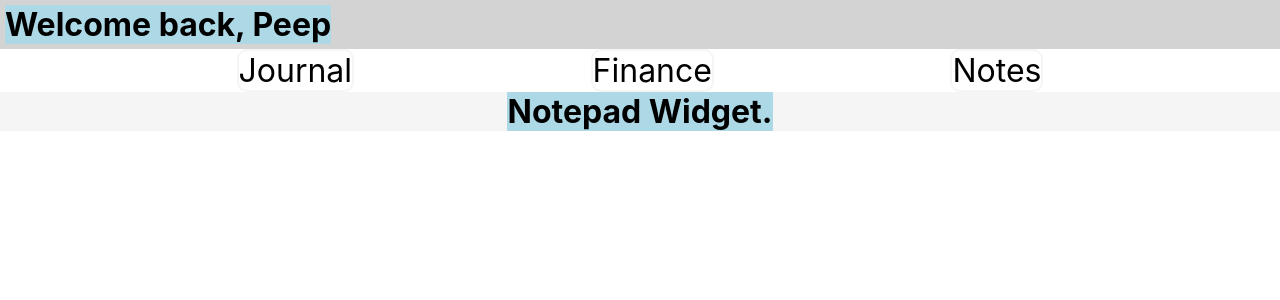
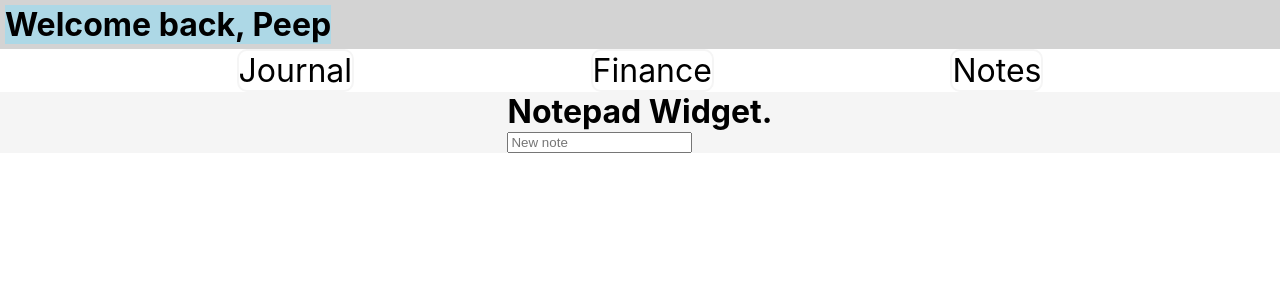
Before and after one commit to arn-foto/encrypt-me, a React (Create React App) app in the folder encrypt-me/: page /notes in a window 1280 px wide. Shown: the top 300 px of the page. Built offline with nearby package versions, Linux system fonts and the light colour scheme.

Commit message:
+ Add input

```diff
--- a/encrypt-me/src/Components/NotepadWidget/index.js
+++ b/encrypt-me/src/Components/NotepadWidget/index.js
@@ -6,6 +6,7 @@ function NotepadWidget() {
 		<div>
 			<NotepadContainer>
 				<h1>Notepad Widget.</h1>
+				<input placeholder="New note" />
 			</NotepadContainer>
 		</div>
 	);
--- a/encrypt-me/src/Components/NotepadWidget/styles.js
+++ b/encrypt-me/src/Components/NotepadWidget/styles.js
@@ -1,7 +1,7 @@
 import styled from "styled-components";
 
 const NotepadContainer = styled.div`
-	background-color: lightblue;
+	background-color: whitesmoke;
 `;
 
 export { NotepadContainer };
```
